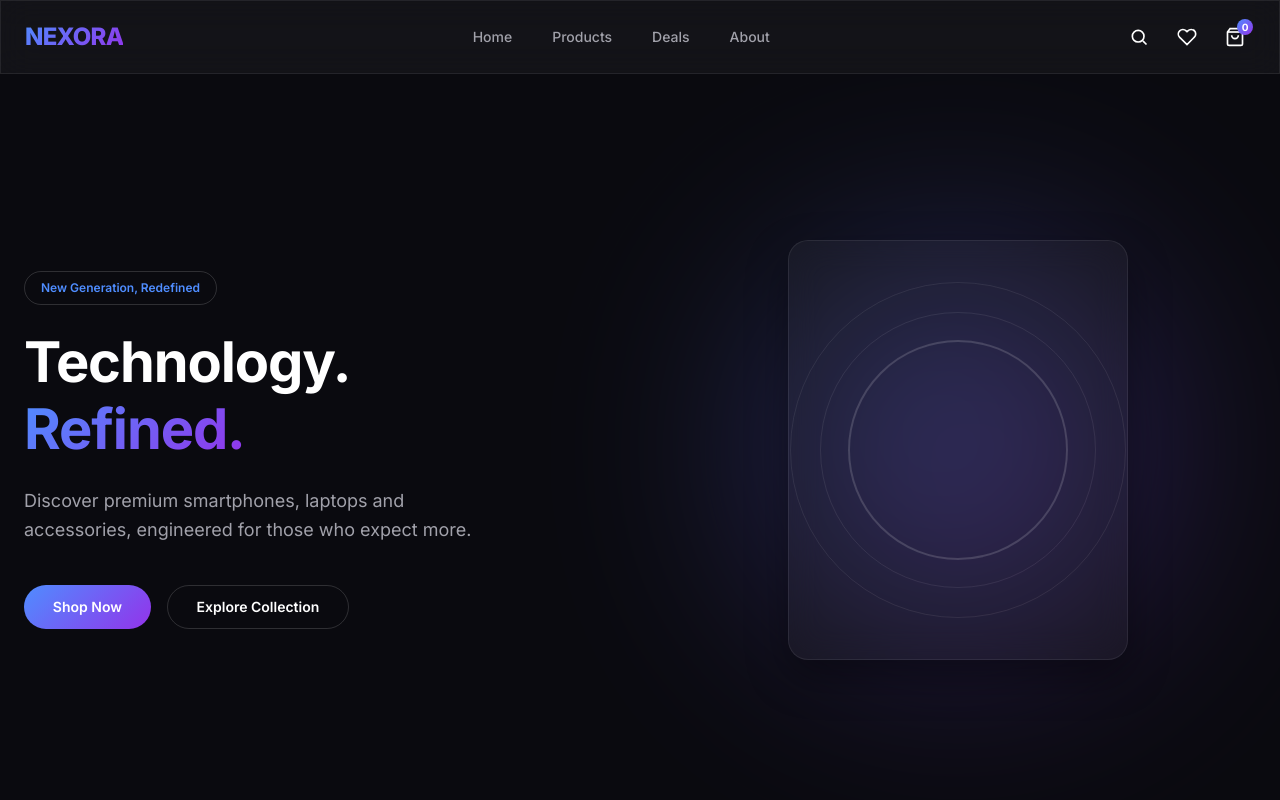
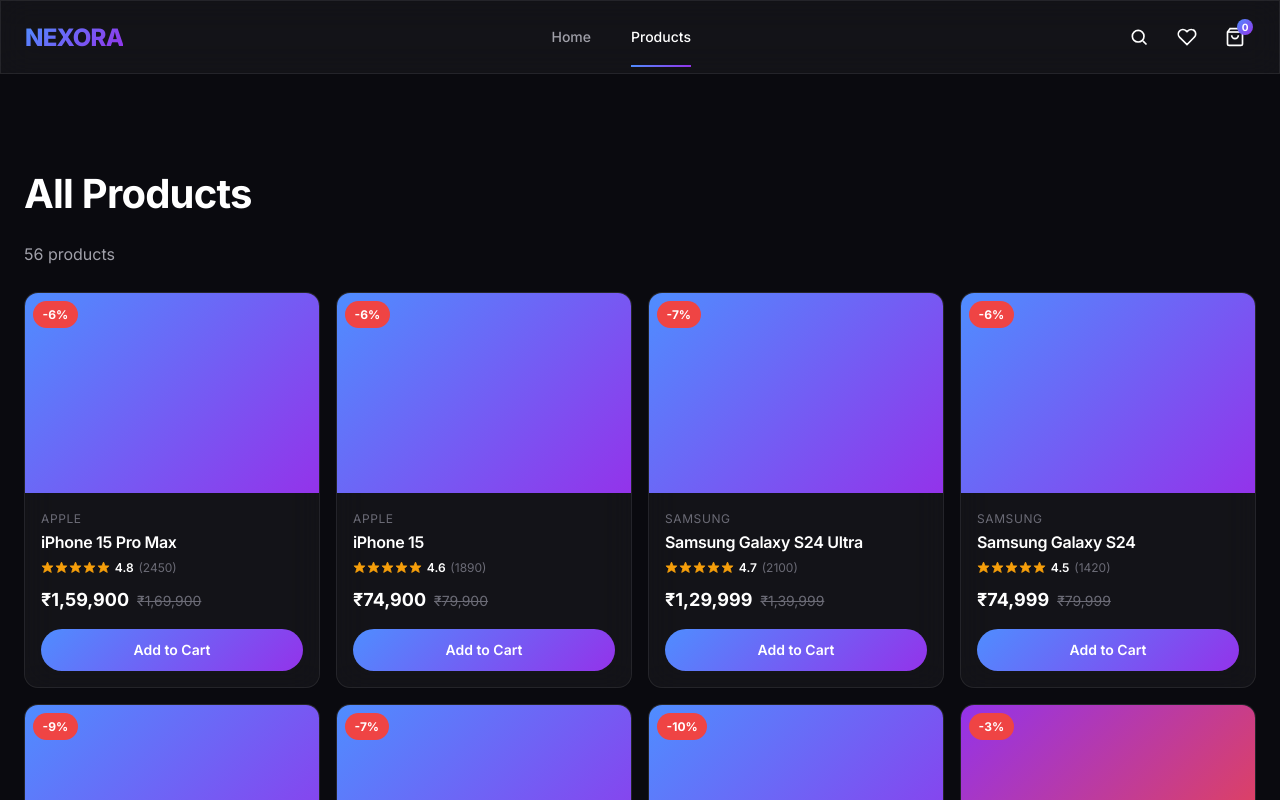
Before and after one commit to prithvi8581beaift25-jpg/Tech-store, a React (Vite) app in the folder tech-store/: page / in a window 1280 px wide. Both pictures are taken after a click on the button "Shop Now". Shown: the top 800 px of the page. Built offline with nearby package versions, Linux system fonts and the light colour scheme.

Commit message:
Wire up Hero buttons: Shop Now navigates to Products, Explore Collection scrolls to categories

```diff
--- a/tech-store/src/App.jsx
+++ b/tech-store/src/App.jsx
@@ -1,28 +1,17 @@
+import { useState } from 'react'
 import Navbar from './components/Navbar'
-import Hero from './components/Hero'
-import Categories from './components/Categories'
-import FeaturedProducts from './components/FeaturedProducts'
-import Promo from './components/Promo'
 import Footer from './components/Footer'
-import ProductGrid from './components/ProductGrid'
-import { products } from './data/products'
+import Home from './pages/Home'
+import Products from './pages/Products'
 
 function App() {
+  const [currentPage, setCurrentPage] = useState('home')
+
   return (
     <>
-      <Navbar />
-      <Hero />
-      <Categories />
-      <FeaturedProducts />
-
-      <section className="section">
-        <div className="container">
-          <h2 className="section-title">All Products (Test)</h2>
-          <ProductGrid products={products} />
-        </div>
-      </section>
-
-      <Promo />
+      <Navbar currentPage={currentPage} onNavigate={setCurrentPage} />
+      {currentPage === 'home' && <Home onNavigate={setCurrentPage} />}
+      {currentPage === 'products' && <Products />}
       <Footer />
     </>
   )
--- a/tech-store/src/components/Categories.jsx
+++ b/tech-store/src/components/Categories.jsx
@@ -12,7 +12,7 @@
 
 function Categories() {
   return (
-    <section className="section">
+    <section className="section" id="categories">
       <div className="container">
         <h2 className="section-title">Shop by Category</h2>
         <div className="categories-grid">
--- a/tech-store/src/components/Hero.jsx
+++ b/tech-store/src/components/Hero.jsx
@@ -1,6 +1,13 @@
 import './Hero.css'
 
-function Hero() {
+function Hero({ onNavigate }) {
+  const scrollToCategories = () => {
+    const section = document.getElementById('categories')
+    if (section) {
+      section.scrollIntoView({ behavior: 'smooth' })
+    }
+  }
+
   return (
     <section className="hero">
       <div className="container hero-inner">
@@ -16,8 +23,12 @@
             engineered for those who expect more.
           </p>
           <div className="hero-actions">
-            <button className="btn btn-primary">Shop Now</button>
-            <button className="btn btn-secondary">Explore Collection</button>
+            <button className="btn btn-primary" onClick={() => onNavigate('products')}>
+              Shop Now
+            </button>
+            <button className="btn btn-secondary" onClick={scrollToCategories}>
+              Explore Collection
+            </button>
           </div>
         </div>
 
--- a/tech-store/src/components/Navbar.css
+++ b/tech-store/src/components/Navbar.css
@@ -27,15 +27,37 @@
   gap: var(--space-lg);
 }
 
-.navbar-links a {
+.navbar-links button {
+  font-family: inherit;
   font-size: var(--fs-sm);
   font-weight: 500;
   color: var(--color-text-secondary);
+  background: none;
+  border: none;
+  cursor: pointer;
   transition: var(--transition-fast);
 }
 
-.navbar-links a:hover {
+.navbar-links button:hover {
   color: var(--color-text-primary);
+}
+
+.navbar-links button.active {
+  color: var(--color-text-primary);
+}
+
+.navbar-links button.active {
+  position: relative;
+}
+
+.navbar-links button.active::after {
+  content: '';
+  position: absolute;
+  left: 0;
+  right: 0;
+  bottom: -22px;
+  height: 2px;
+  background: var(--gradient-accent);
 }
 
 .navbar-actions {
@@ -112,11 +134,16 @@
     padding: 0 var(--space-md);
   }
 
-  .mobile-menu a {
+  .mobile-menu button {
+    font-family: inherit;
     font-size: var(--fs-base);
     font-weight: 500;
     color: var(--color-text-primary);
+    background: none;
+    border: none;
+    cursor: pointer;
     display: block;
+    text-align: left;
   }
 }
 
--- a/tech-store/src/components/Navbar.jsx
+++ b/tech-store/src/components/Navbar.jsx
@@ -1,20 +1,35 @@
 import { useState } from 'react'
 import './Navbar.css'
 
-function Navbar() {
+function Navbar({ currentPage, onNavigate }) {
   const [isMenuOpen, setIsMenuOpen] = useState(false)
 
-  const navLinks = ['Home', 'Products', 'Deals', 'About']
+  const navLinks = [
+    { label: 'Home', page: 'home' },
+    { label: 'Products', page: 'products' },
+  ]
+
+  const handleNavigate = (page) => {
+    onNavigate(page)
+    setIsMenuOpen(false)
+  }
 
   return (
     <nav className="navbar glass">
       <div className="container navbar-inner">
-        <a href="/" className="navbar-logo">NEXORA</a>
+        <button className="navbar-logo" onClick={() => handleNavigate('home')}>
+          NEXORA
+        </button>
 
         <ul className="navbar-links">
           {navLinks.map((link) => (
-            <li key={link}>
-              <a href="#">{link}</a>
+            <li key={link.page}>
+              <button
+                className={currentPage === link.page ? 'active' : ''}
+                onClick={() => handleNavigate(link.page)}
+              >
+                {link.label}
+              </button>
             </li>
           ))}
         </ul>
@@ -67,8 +82,8 @@
         <div className="mobile-menu">
           <ul>
             {navLinks.map((link) => (
-              <li key={link}>
-                <a href="#" onClick={() => setIsMenuOpen(false)}>{link}</a>
+              <li key={link.page}>
+                <button onClick={() => handleNavigate(link.page)}>{link.label}</button>
               </li>
             ))}
           </ul>
--- /dev/null
+++ b/tech-store/src/pages/Home.jsx
@@ -0,0 +1,17 @@
+import Hero from '../components/Hero'
+import Categories from '../components/Categories'
+import FeaturedProducts from '../components/FeaturedProducts'
+import Promo from '../components/Promo'
+
+function Home({ onNavigate }) {
+  return (
+    <>
+      <Hero onNavigate={onNavigate} />
+      <Categories />
+      <FeaturedProducts />
+      <Promo />
+    </>
+  )
+}
+
+export default Home
--- /dev/null
+++ b/tech-store/src/pages/Products.jsx
@@ -0,0 +1,16 @@
+import ProductGrid from '../components/ProductGrid'
+import { products } from '../data/products'
+
+function Products() {
+  return (
+    <section className="section">
+      <div className="container">
+        <h1 className="section-title">All Products</h1>
+        <p className="products-count">{products.length} products</p>
+        <ProductGrid products={products} />
+      </div>
+    </section>
+  )
+}
+
+export default Products
--- a/tech-store/src/styles/global.css
+++ b/tech-store/src/styles/global.css
@@ -114,3 +114,8 @@
   background: var(--color-border-strong);
   border-radius: var(--radius-full);
 }
+.products-count {
+  color: var(--color-text-secondary);
+  margin-bottom: var(--space-md);
+  margin-top: -1rem;
+}
```
